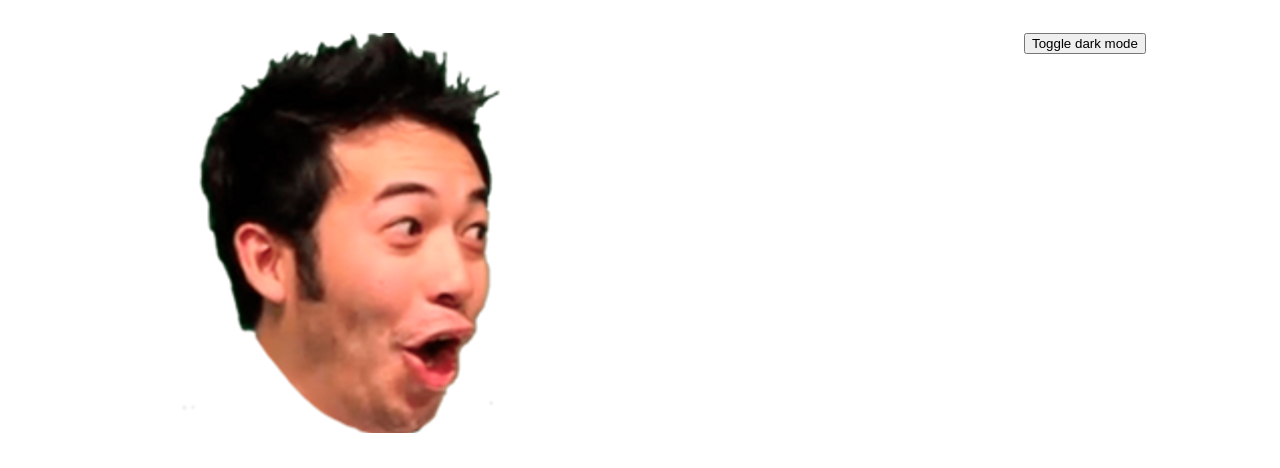
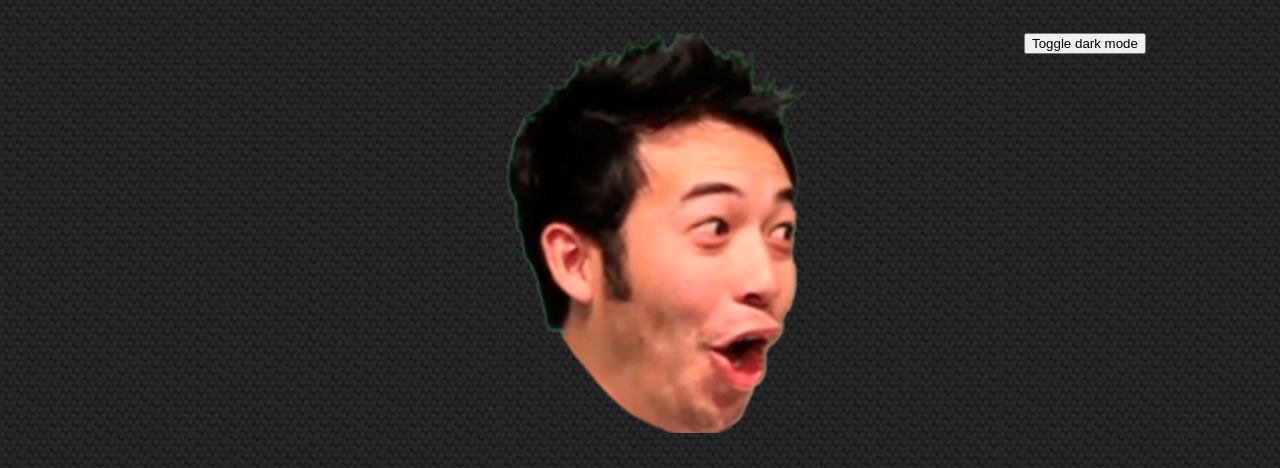
Before and after one commit to RealNasmus/Pogchamp, a plain HTML site: page index.html in a window 1280 px wide. Shown: the top 468 px of the page. Drawn offline with Linux system fonts and the light colour scheme.

Commit message:
Trying CSS

```diff
--- a/index.html
+++ b/index.html
@@ -4,19 +4,7 @@
     <meta charset="UTF-8">
     <meta name="viewport" content="width=device-width, initial-scale=1.0">
     <title>Bring Back Pogchamp</title>
-    <style>
-        body {
-          padding: 25px;
-          background-color: white;
-          color: black;
-          font-size: 25px;
-        }
-
-        .dark-mode {
-          background-color: black;
-          color: white;
-        }
-    </style>
+    <link rel="stylesheet" href="Styles/index.css">
 </head>
 
 
@@ -30,7 +18,7 @@
     </script>
 
 
-<body> <!--i could probably do the positioning of the entire body instead of each element but i wanted to be able to play with the positioning-->
+<body>
     <header>
         <img src = "images/Pogchamp.png"
            alt = "pogchamp" />
@@ -70,6 +58,7 @@
                 <a href="https://twitter.com/ZombaeKillz/status/1346973273985310720?ref_src=twsrc%5Etfw">January 7, 2021</a>
             </blockquote>
             <script async src="https://platform.twitter.com/widgets.js" charset="utf-8"></script>
+            <!--Cant figure out how to get this alligned nicly in the middle-->
             <p>This is what made twitch remove the emote from their platform, a single tweet reffering to
                 <a href="https://en.wikipedia.org/wiki/2021_storming_of_the_United_States_Capitol">the storming of capitol hill</a>
             Now this might not look as a bad thing at first glance but... if we consider the size of his platform and the event
@@ -113,6 +102,7 @@
                  <a href="https://t.co/H5Ibm9JDYR">pic.twitter.com/H5Ibm9JDYR</a></p>&mdash; Twitch (@Twitch) <a href="https://twitter.com/Twitch/status/1351212942969233412?ref_src=twsrc%5Etfw">January 18, 2021
                 </a></blockquote>
                 <script async src="https://platform.twitter.com/widgets.js" charset="utf-8"></script>
+                <!--Cant figure out how to get this alligned nicly in the middle-->
             <p>I must give them credit for this, its actually a really cool idea, but again they are compleatly forgetting what Pogchamp means</p>
             <p>Its really hard to say whats the correct way of doing this, but i think they might be on the right path</p>
         </section>
@@ -126,9 +116,6 @@
             </p>
             <h5>The solution?</h5>
             <p>try to be more inclusive, meet new people, experience real life, but most importantly SPAM PEPEGA</p>
-            <img src = "images/pepega.png" alt = "Pepega"/> <img src = "images/pepega.png" alt = "Pepega"/>
-            <img src = "images/pepega.png" alt = "Pepega"/> <img src = "images/pepega.png" alt = "Pepega"/>
-
         </section>
     </main>
     <footer>
--- a/styles/index.css
+++ b/styles/index.css
@@ -0,0 +1,21 @@
+body {
+          padding: 25px;
+          background-image: url(../Images/Background.jpg);
+          color: rgb(255, 255, 255);
+          font-size: 25px;
+        }
+
+        .dark-mode {
+          background-color: black;
+          color: white;
+        }
+
+
+header {
+    text-align: center;
+    font-style: italic;
+}
+
+body {
+    text-align: center;
+}
```
Also changed, not shown: Images/Background.jpg (added).
